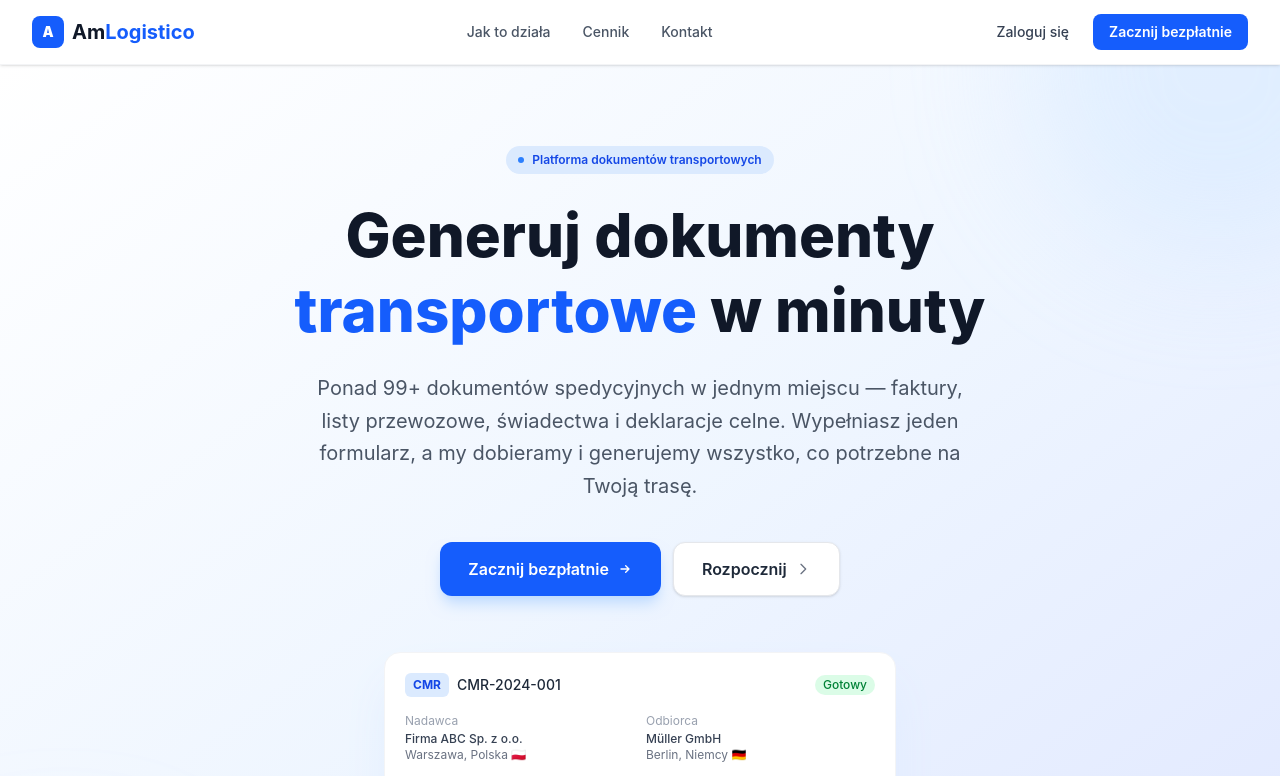
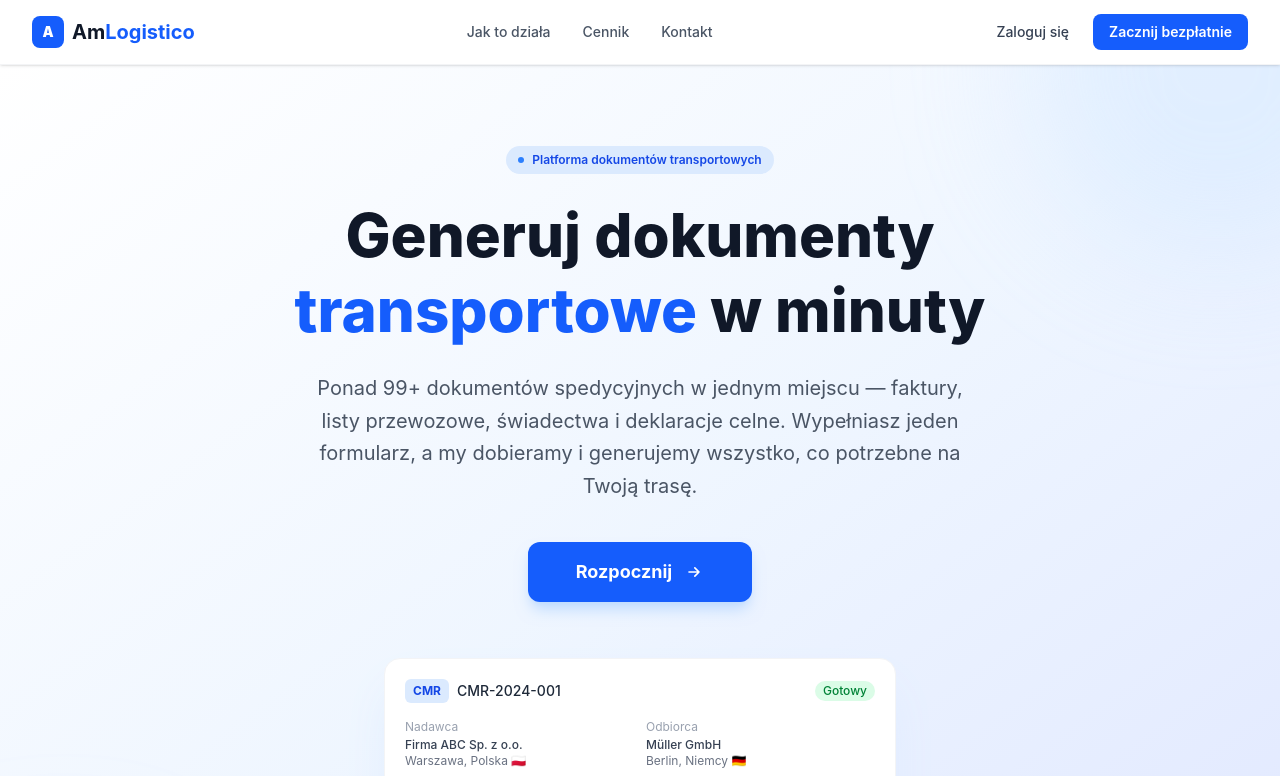
Before and after one commit to Milci0/amlogistico, a React (Vite) app: page / in a window 1280 px wide. Shown: the top 776 px of the page. Built offline with nearby package versions, Linux system fonts and the light colour scheme.

Commit message:
feat: zastap przyciski hero jednym duzym przyciskiem Rozpocznij

```diff
--- a/src/components/landing/HeroSection.jsx
+++ b/src/components/landing/HeroSection.jsx
@@ -1,5 +1,4 @@
 import { useState } from 'react'
-import { Link } from 'react-router-dom'
 import WizardModal from './WizardModal'
 
 export default function HeroSection() {
@@ -33,23 +32,14 @@ export default function HeroSection() {
         </p>
 
         {/* CTA */}
-        <div className="flex flex-col sm:flex-row gap-3 justify-center mb-14">
-          <Link
-            to="/app/dashboard"
-            className="inline-flex items-center justify-center gap-2 bg-blue-600 hover:bg-blue-700 text-white font-semibold px-7 py-3.5 rounded-xl shadow-lg shadow-blue-200 transition-all hover:-translate-y-0.5"
-          >
-            Zacznij bezpłatnie
-            <svg className="w-4 h-4" fill="none" stroke="currentColor" viewBox="0 0 24 24">
-              <path strokeLinecap="round" strokeLinejoin="round" strokeWidth={2} d="M13 7l5 5m0 0l-5 5m5-5H6" />
-            </svg>
-          </Link>
+        <div className="flex justify-center mb-14">
           <button
             onClick={() => setWizardOpen(true)}
-            className="inline-flex items-center justify-center gap-2 bg-white hover:bg-gray-50 text-gray-800 font-semibold px-7 py-3.5 rounded-xl border border-gray-200 shadow-sm transition-all hover:-translate-y-0.5"
+            className="inline-flex items-center justify-center gap-3 bg-blue-600 hover:bg-blue-700 text-white font-bold px-12 py-4 rounded-xl shadow-lg shadow-blue-200 text-lg transition-all hover:-translate-y-0.5"
           >
             Rozpocznij
-            <svg className="w-4 h-4 text-gray-500" fill="none" stroke="currentColor" viewBox="0 0 24 24">
-              <path strokeLinecap="round" strokeLinejoin="round" strokeWidth={2} d="M9 5l7 7-7 7" />
+            <svg className="w-5 h-5" fill="none" stroke="currentColor" viewBox="0 0 24 24">
+              <path strokeLinecap="round" strokeLinejoin="round" strokeWidth={2} d="M13 7l5 5m0 0l-5 5m5-5H6" />
             </svg>
           </button>
         </div>
```
